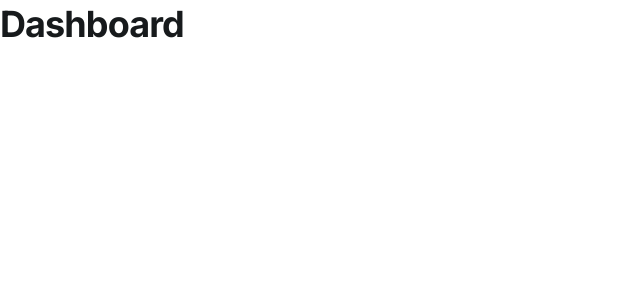
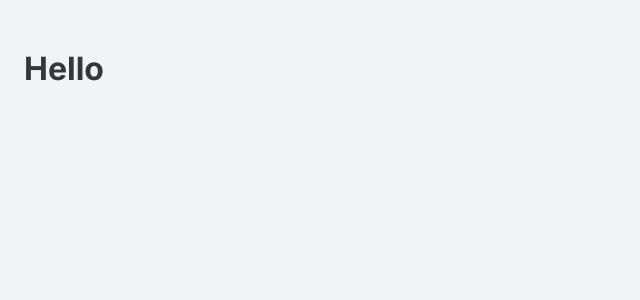
Before and after one commit to AlfredoPrograma/filez-frontend, a React (Vite) app: page / in a window 1280 px wide. Shown: the top 300 px of the page, without its empty margins (0-640 px from the left). Built offline with nearby package versions, Linux system fonts and the light colour scheme.

Commit message:
feature: implement dashboard layout

```diff
--- a/src/App.tsx
+++ b/src/App.tsx
@@ -1,10 +1,10 @@
 import { BrowserRouter, Route, Routes } from "react-router"
-import { Dashboard } from "@/pages/dashboard/Dashboard"
 import { PageNotFound } from "@/pages/PageNotFound"
 import { Providers } from "./Providers"
 import { AuthLayout } from "./layouts/AuthLayout"
 import { Login } from "./pages/auth/Login"
 import { Register } from "./pages/auth/Register"
+import { DashboardLayout } from "./layouts/DashboardLayout"
 
 export function App() {
   return (
@@ -13,8 +13,17 @@ export function App() {
         <Routes>
           <Route
             path="/"
-            element={<Dashboard />}
-          />
+            element={<DashboardLayout />}
+          >
+            <Route
+              index
+              element={
+                <div>
+                  <h1>Hello</h1>
+                </div>
+              }
+            />
+          </Route>
 
           <Route
             path="/auth"
--- /dev/null
+++ b/src/layouts/DashboardLayout.tsx
@@ -0,0 +1,10 @@
+import { Page } from "@/components/Page"
+import { Outlet } from "react-router"
+
+export function DashboardLayout() {
+  return (
+    <Page>
+      <Outlet />
+    </Page>
+  )
+}
```
